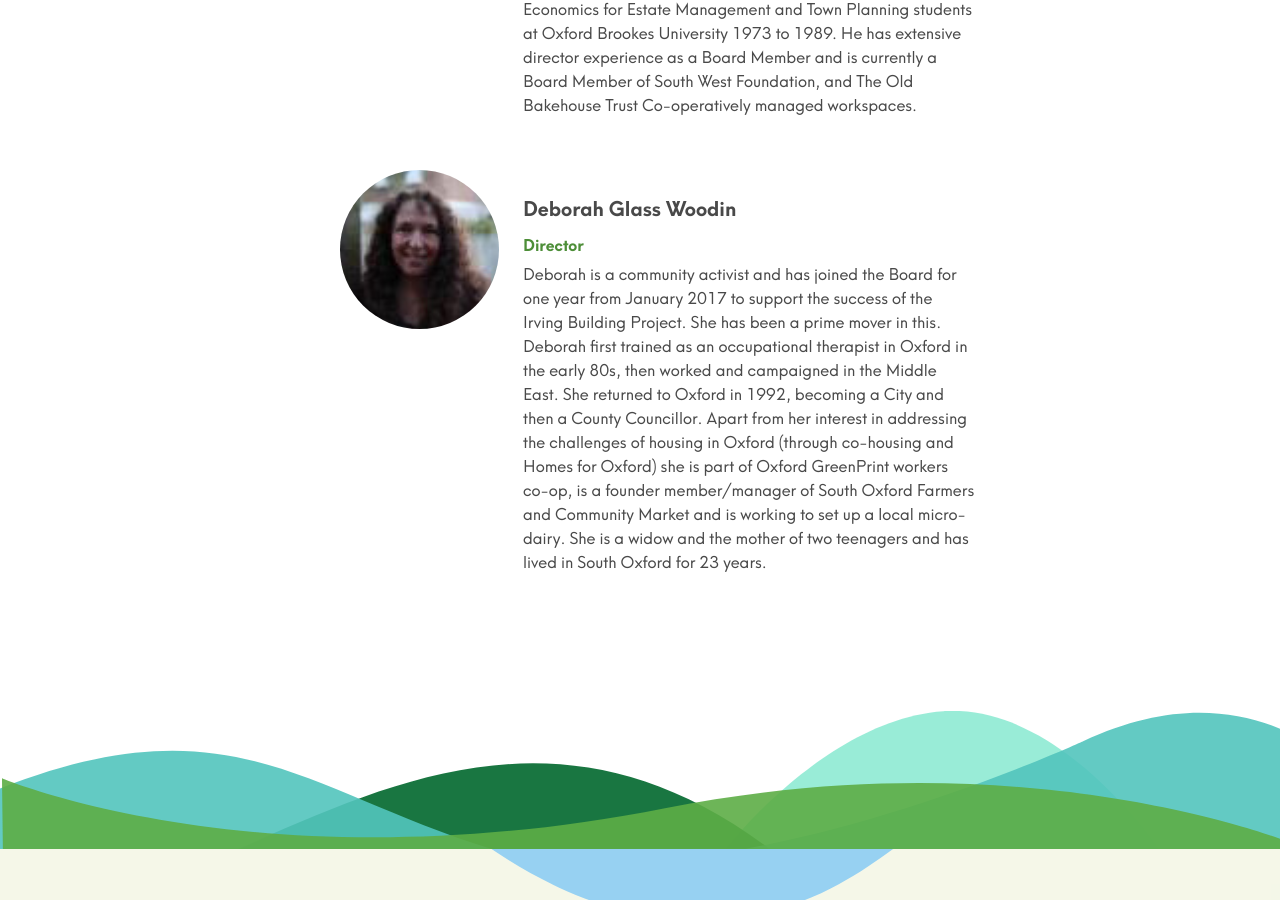
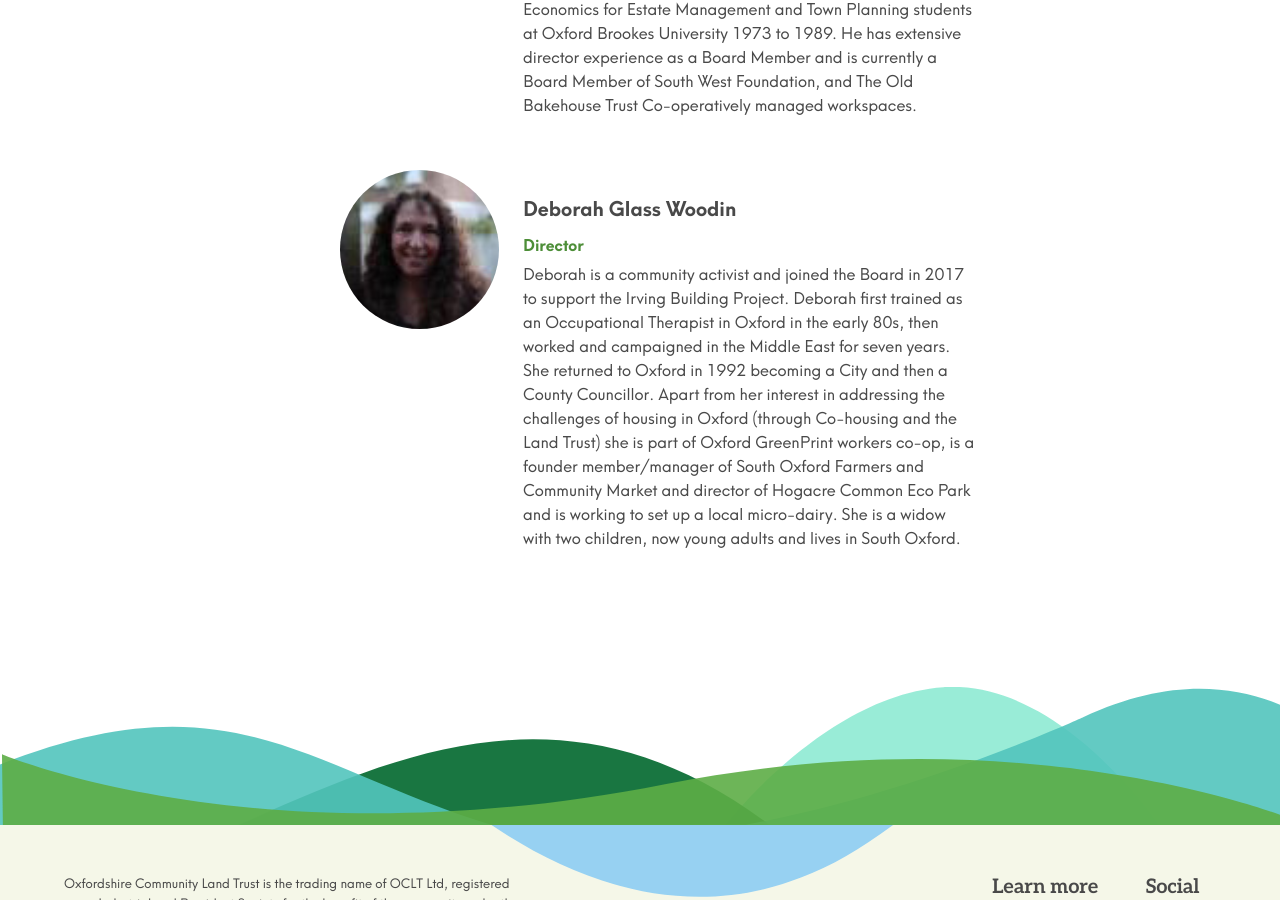
Before and after one commit to johnpuddephatt/oclt, a Jekyll site: the page built from _pages/about.md, in a window 1280 px wide and 900 px high, scrolled down 5213 px. Built offline with Jekyll 4.4.1, drawn with Linux system fonts in a browser that asks for light colours.

Commit message:
Update from Forestry.io Oxfordshire CLT updated _data/people.yml

```diff
--- a/_data/people.yml
+++ b/_data/people.yml
@@ -113,13 +113,6 @@ people:
 - name: Deborah Glass Woodin
   role: Director
   image: "/uploads/people/DGW.jpg"
-  description: Deborah is a community activist and has joined the Board for one year
-    from January 2017 to support the success of the Irving Building Project. She has
-    been a prime mover in this. Deborah first trained as an occupational therapist
-    in Oxford in the early 80s, then worked and campaigned in the Middle East. She
-    returned to Oxford in 1992, becoming a City and then a County Councillor. Apart
-    from her interest in addressing the challenges of housing in Oxford (through co-housing
-    and Homes for Oxford) she is part of Oxford GreenPrint workers co-op, is a founder
-    member/manager of South Oxford Farmers and Community Market and is working to
-    set up a local micro-dairy. She is a widow and the mother of two teenagers and
-    has lived in South Oxford for 23 years.
+  description: |
+    Deborah is a community activist and joined the Board in 2017 to support the Irving Building Project. Deborah first trained as an Occupational Therapist in Oxford in the early 80s, then worked and campaigned in the Middle East for seven years. She returned to Oxford in 1992 becoming a City and then a County Councillor. Apart from her interest in addressing the challenges of housing in Oxford (through Co-housing and the Land Trust) she is part of
+    Oxford GreenPrint workers co-op, is a founder member/manager of South Oxford Farmers and Community Market and director of Hogacre Common Eco Park and is working to set up a local micro-dairy. She is a widow with two children, now young adults and lives in South Oxford.
```
